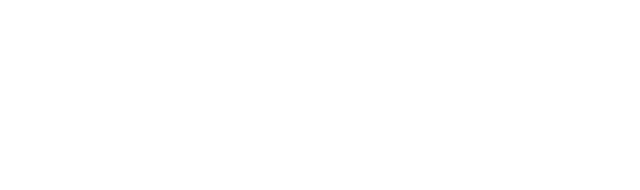
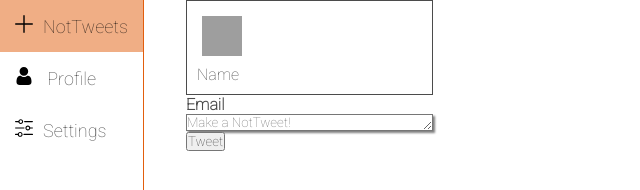
Before and after one commit to NL70/twitter, a website: page public/index.html in a window 1280 px wide. Shown: the top 190 px of the page, without its empty margins (0-640 px from the left). Drawn offline with Linux system fonts and the light colour scheme; grey boxes are pictures that could not be loaded.

```diff
--- a/public/index.html
+++ b/public/index.html
@@ -6,6 +6,46 @@
     <title>NotTwitter</title>
   </head>
   <body>
+    <div id="content">
+      <header>
+        <nav>
+          <a href="/"><img src="images/plus.svg" width="18px" />NotTweets</a>
+          <a href="/"><img src="images/user.svg" width="18px" /> Profile</a>
+          <a href="/"
+            ><img src="images/setting-lines.svg" width="18px" />Settings</a
+          >
+        </nav>
+      </header>
+
+      <main>
+        <div id="user-area">
+          <img
+            src="https://i.pinimg.com/originals/0c/3b/3a/0c3b3adb1a7530892e55ef36d3be6cb8.png"
+          />
+          <p>Name</p>
+        </div>
+
+        <form action="/login" method="post">
+          <label class="login-label" for="tweet"><b>Email</b></label>
+          <textarea
+            id="tweet"
+            name="tweet"
+            rows="1"
+            cols="30"
+            placeholder="Make a NotTweet!"
+          ></textarea>
+          <button type="submit" class="tweet-button">Tweet</button>
+        </form>
+        <!-- <div id="tweet">
+          <img
+            src="https://i.pinimg.com/originals/0c/3b/3a/0c3b3adb1a7530892e55ef36d3be6cb8.png"
+          />
+          <p id="username">Name</p>
+          <p>This is a tweet</p>
+          <p></p>
+        </div> -->
+      </main>
+    </div>
     <script src="script.js"></script>
   </body>
 </html>
--- a/public/styles.css
+++ b/public/styles.css
@@ -1 +1,93 @@
 @import url("https://fonts.googleapis.com/css2?family=Roboto:wght@100&display=swap");
+
+* {
+  margin: 0;
+  padding: 0;
+  font-family: "Roboto", sans-serif;
+  color: rgba(0, 0, 0, 0.705);
+}
+
+body {
+  min-height: 100vh;
+  display: flex;
+  flex-direction: column;
+  justify-content: stretch;
+}
+
+#content {
+  display: flex;
+  align-items: stretch;
+  min-height: 100vh;
+}
+
+header {
+  position: relative;
+  flex-grow: 0.18;
+}
+
+nav {
+  background-color: white;
+  border-right: 1px solid #e25e0d;
+  min-height: 100vh;
+  position: fixed;
+  margin: 0px;
+}
+
+nav a {
+  text-decoration: none;
+  padding: 15px;
+  font-size: 18px;
+  display: block;
+}
+
+a img {
+  padding-right: 10px;
+}
+
+nav a:hover {
+  background-color: rgb(226, 94, 13, 0.5);
+}
+
+nav a:active {
+  color: white;
+}
+
+#user-area {
+  border-style: solid;
+  border-width: 1px;
+  flex-direction: row;
+  padding: 10px;
+  left: 100%;
+}
+
+#user-area img {
+  padding: 5px;
+  width: 40px;
+  height: 40px;
+}
+
+#user-area p {
+  left: 100px;
+  top: 100px;
+}
+
+#tweet {
+  display: block;
+  border-style: solid;
+  border-width: 1px;
+  padding-right: 20px;
+  box-shadow: 2px 2px 2px grey;
+}
+
+#tweet img {
+  padding: 5px;
+  width: 40px;
+  height: 40px;
+  text-align: left;
+  display: inline;
+}
+#username {
+  text-align: left;
+  display: inline;
+  bottom: 100%;
+}
```
Also changed, not shown: README.md, public/images/plus.svg (added), public/images/setting-lines.svg (added), public/images/user.svg (added), 1 other file.
